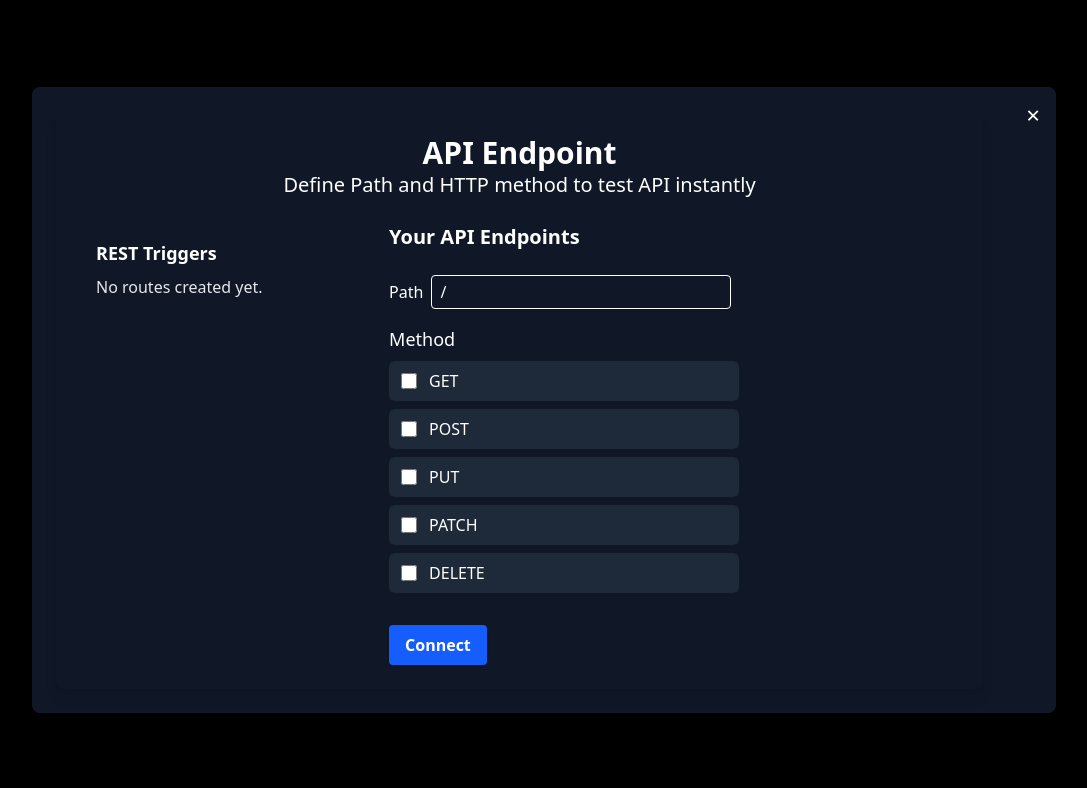
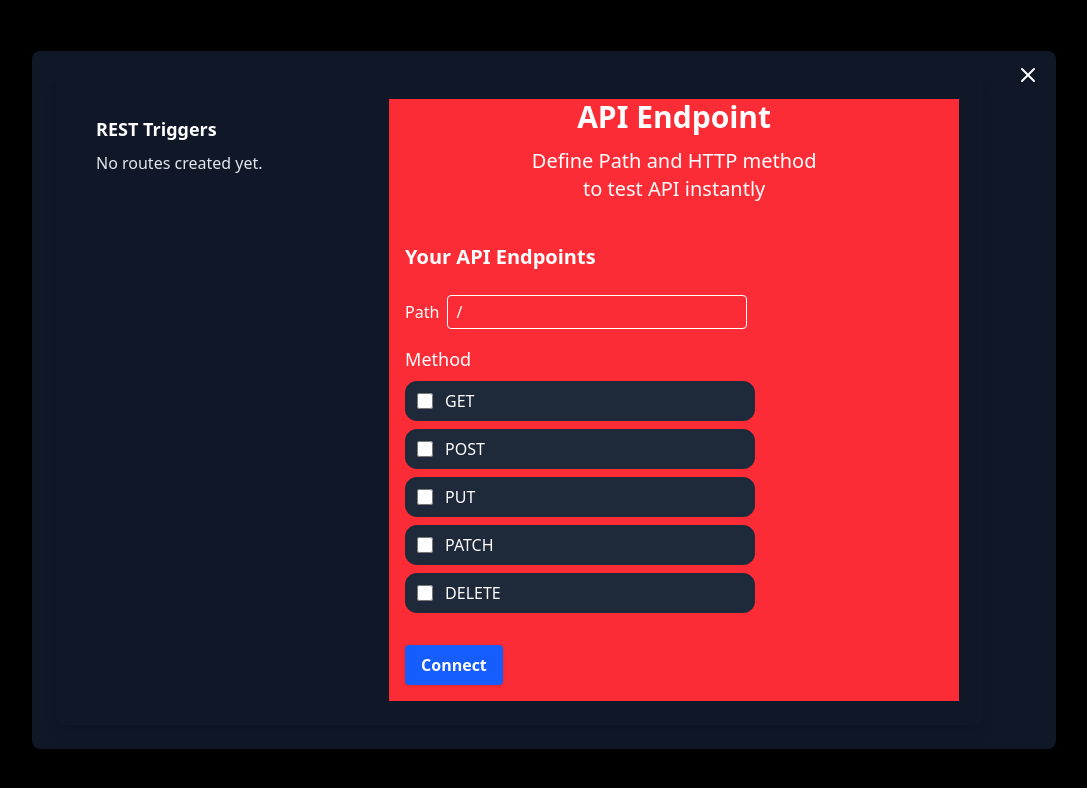
Before and after one commit to ompatel585/Cerlia_Playground, a React (Vite) app in the folder client/: page / in a window 1280 px wide. Both pictures are taken after a click on the element "API Endpoint". Shown: the top 788 px of the page, without its empty margins (96-1183 px from the left). Built offline with nearby package versions, Linux system fonts and the light colour scheme.

Commit message:
Improved Create trigger section

```diff
--- a/client/package.json
+++ b/client/package.json
@@ -10,11 +10,15 @@
     "preview": "vite preview"
   },
   "dependencies": {
+    "-": "^0.0.1",
     "@tailwindcss/vite": "^4.1.11",
     "@xyflow/react": "^12.8.2",
+    "lucide-react": "^0.533.0",
     "react": "^19.1.0",
     "react-dom": "^19.1.0",
     "react-router-dom": "^7.7.0",
+    "scrollbar": "^0.1.12",
+    "tailwind": "^4.0.0",
     "tailwindcss": "^4.1.11"
   },
   "devDependencies": {
@@ -26,6 +30,7 @@
     "eslint-plugin-react-hooks": "^5.2.0",
     "eslint-plugin-react-refresh": "^0.4.20",
     "globals": "^16.3.0",
+    "tailwind-scrollbar": "^4.0.2",
     "vite": "^7.0.4"
   }
 }
--- a/client/src/App.jsx
+++ b/client/src/App.jsx
@@ -5,7 +5,7 @@ import FlowBuilder from "./components/FlowBuilder/FlowBuilder.jsx";
 
 const App = () => {
   return (
-    <div className="bg-black">
+    <div className="bg-[#090440]">
       <Router>
         <Routes>
           <Route path="/" element={<FlowBuilder />} />
--- a/client/src/components/FlowBuilder/FlowBuilder.jsx
+++ b/client/src/components/FlowBuilder/FlowBuilder.jsx
@@ -4,6 +4,11 @@ import { ReactFlow, MiniMap, ReactFlowProvider } from "@xyflow/react";
 import "@xyflow/react/dist/style.css";
 import { useFlowLogic } from "./useFlowLogic.jsx";
 import Connect from "../../pages/Connect.jsx";
+import { X } from 'lucide-react';
+
+
+
+
 
 const FlowBuilder = () => {
   const {
@@ -74,10 +79,11 @@ const FlowBuilder = () => {
             >
               <button
                 onClick={() => setShowConnect(false)}
-                className="absolute top-3 right-4 text-white text-2xl"
+                className="absolute top-3 right-4 text-white text-2xl cursor-pointer transition-all duration-200 ease-in-out hover:shadow-[0_0_10px_rgba(255,255,255,0.7)] hover:scale-105"
               >
-                &times;
+                <X />
               </button>
+
               <Connect />
             </div>
           </div>
--- a/client/src/index.css
+++ b/client/src/index.css
@@ -1 +1,2 @@
 @import 'tailwindcss';
+@plugin 'tailwind-scrollbar';
--- a/client/src/pages/Connect.jsx
+++ b/client/src/pages/Connect.jsx
@@ -183,22 +183,24 @@ const Connect = () => {
 
   return (
     // <div className="min-h-screen text-white px-4 py-4">
-    <div className="bg-gray-900 text-white rounded-lg p-6 w-[95%] max-w-5xl shadow-lg relative">
-      <div className="flex flex-col justify-center items-center mb-6 text-center">
-        <h1 className="text-3xl font-bold">API Endpoint</h1>
-        <p className="text-xl">
-          Define Path and HTTP method to test API instantly
-        </p>
-      </div>
-
+    <div className="bg-gray-900 text-white rounded-lg p-6 w-[95%] max-w-5xl shadow-lg">
       <div className="flex flex-col md:flex-row gap-6">
         {/* Left Sidebar */}
         <div className="md:w-1/3 w-full">
           <RestTriggers routes={routes} />
         </div>
 
-        {/* Right Content */}
-        <div className="flex flex-col w-full md:w-2/3 gap-4">
+        {/* Right Block: Header + Content */}
+        <div className="flex flex-col w-full md:w-2/3 gap-6 bg-red-500 max-h-screen  scrollbar-thumb-rounded-full  scrollbar scrollbar-thumb-blue-900  overflow-y-scroll ">
+          {/* Header Block */}
+          <div className="text-center">
+            <h1 className="text-3xl font-bold">API Endpoint</h1>
+            <p className="text-xl mt-3">Define Path and HTTP method</p>
+            <p className="text-xl">to test API instantly</p>
+          </div>
+
+          {/* Main Form Block */}
+          <div className="flex flex-col gap-4  rounded-lg p-4">
             <div>
               <h2 className="text-xl font-semibold mb-2">Your API Endpoints</h2>
             </div>
@@ -220,7 +222,7 @@ const Connect = () => {
                 {methods.map((method) => (
                   <label
                     key={method}
-                  className={`flex items-center gap-3 cursor-pointer px-3 py-2 rounded-md transition-all w-[350px]
+                    className={`flex items-center gap-3 cursor-pointer px-3 py-2 rounded-xl transition-all w-[350px]
                   ${
                     selectedMethods.includes(method)
                       ? "bg-blue-600 text-white shadow"
@@ -265,6 +267,7 @@ const Connect = () => {
           </div>
         </div>
       </div>
+    </div>
   );
 };
 
--- /dev/null
+++ b/client/tailwind.config.js
@@ -0,0 +1,9 @@
+import scrollbar from 'tailwind-scrollbar'
+
+export default {
+    content: ['./src/**/*.{js,jsx,ts,tsx}', './public/index.html'], // make sure paths are correct
+    theme: {
+        extend: {},
+    },
+    plugins: [scrollbar],
+}
--- a/client/vite.config.js
+++ b/client/vite.config.js
@@ -1,8 +1,9 @@
 import { defineConfig } from 'vite'
 import react from '@vitejs/plugin-react';
-import tailwindcss from '@tailwindcss/vite'
+import tailwindcss from '@tailwindcss/vite';
 
 // https://vite.dev/config/
 export default defineConfig({
-  plugins: [react(),tailwindcss()],
+  plugins: [react(),tailwindcss(),
+  ]
 })
```
Also changed, not shown: 1 other file (tests, documents, lock files or other folders). Lines whose indentation alone changed are shown as unchanged.
